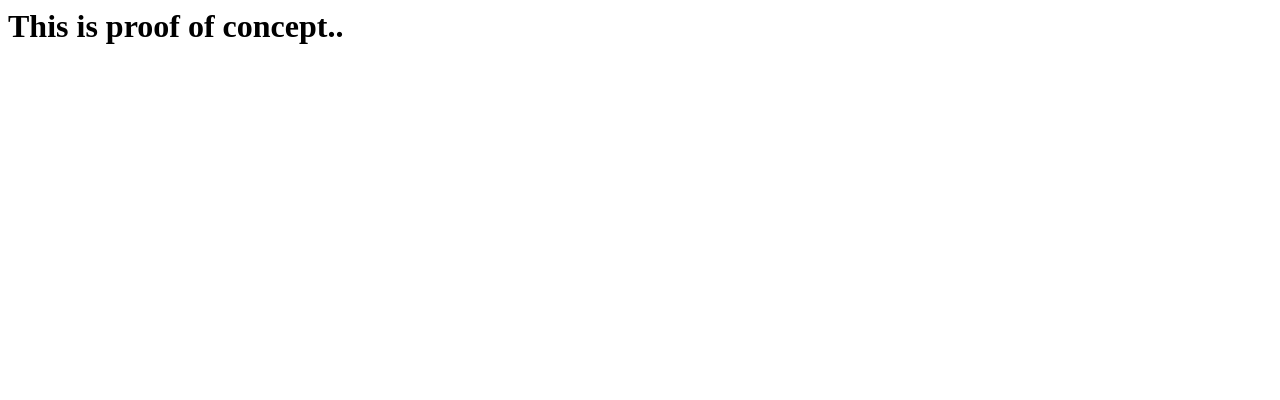
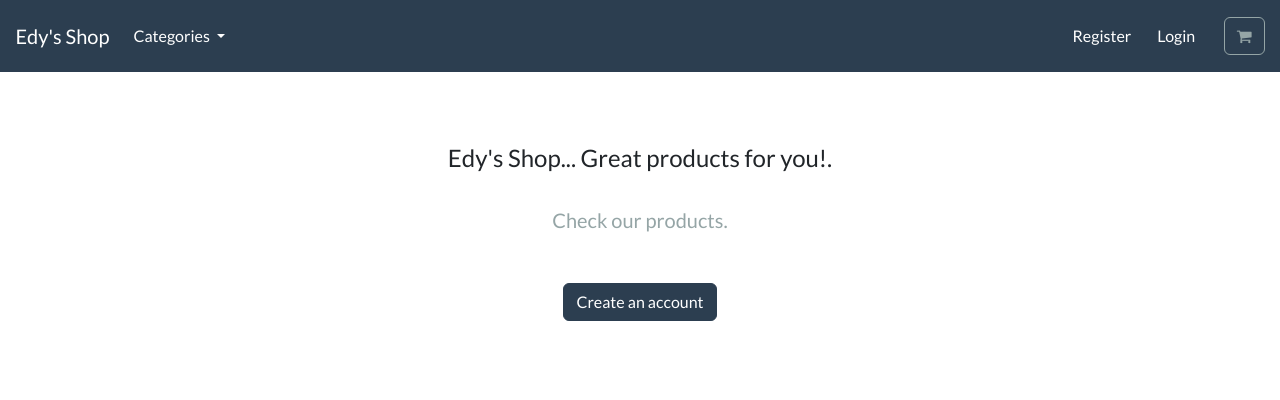
Before and after one commit to EdyDaSilva/ecommerce, a Django app: page / in a window 1280 px wide. Shown: the top 400 px of the page. Run offline with Django 4.2, Linux system fonts and the light colour scheme; some libraries are stand-ins or nearby versions.

Commit message:
base html added

```diff
--- /dev/null
+++ b/store/templates/store/base.html
@@ -0,0 +1,172 @@
+{% load static %}
+
+<!DOCTYPE html>
+
+<html>
+
+
+    <head>
+
+        <meta charset="utf-8"/>
+
+        <meta name="viewport" content="width=device-width, initial-scale=1">
+
+
+	  <title> Edy's Shop </title>
+
+
+
+        <!-- CSS -->
+
+        <link rel="stylesheet" href="https://bootswatch.com/5/flatly/bootstrap.min.css">
+
+        <link rel="stylesheet" href="https://cdnjs.cloudflare.com/ajax/libs/font-awesome/4.7.0/css/font-awesome.min.css">
+
+
+
+        <!-- JavaScript -->
+
+        <script src="https://code.jquery.com/jquery-3.5.1.min.js" integrity="sha256-9/aliU8dGd2tb6OSsuzixeV4y/faTqgFtohetphbbj0=" crossorigin="anonymous"></script>
+
+
+	<!-- JavaScript Popper -->
+
+        <script src="https://cdn.jsdelivr.net/npm/bootstrap@5.2.2/dist/js/bootstrap.bundle.min.js" integrity="sha384-OERcA2EqjJCMA+/3y+gxIOqMEjwtxJY7qPCqsdltbNJuaOe923+mo//f6V8Qbsw3" crossorigin="anonymous"></script>
+
+
+
+	 <!-- Bootstrap Max CDN -->
+
+	  <script src="https://maxcdn.bootstrapcdn.com/bootstrap/4.0.0/js/bootstrap.min.js"></script>
+
+
+
+    </head>
+
+
+
+
+    <nav class="navbar navbar-expand-lg bg-primary justify-content-center">
+
+
+        <a class="navbar-brand main-heading text-white" href="{% url 'store' %}">
+
+        &nbsp; &nbsp; Edy's Shop
+
+        </a>
+
+
+        <button
+        class="navbar-toggler"
+        type="button"
+        data-toggle="collapse"
+        data-target="#navbarNavDropdown"
+        aria-controls="navbarNavDropdown"
+        aria-expanded="false"
+        aria-label="Toggle navigation">
+
+        <span class="navbar-toggler-icon"></span>
+
+    </button>
+
+
+        <div class="collapse navbar-collapse" id="navbarCollapse">
+
+            <ul class="navbar-nav me-auto mb-2 mb-md-0">
+
+                <li class="nav-item dropdown">
+
+                    <a class="nav-link dropdown-toggle text-white" href="#" id="navbarDropdown" role="button"
+                    data-bs-toggle="dropdown" aria-expanded="false">
+
+                        Categories
+
+                    </a>
+
+                    <ul class="dropdown-menu" aria-labelledby="navbarDropdown">
+
+                        <li>
+
+                            <a class="dropdown-item" href="{% url 'store' %}"> All </a>
+
+                        </li>
+
+
+
+                    </ul>
+
+                </li>
+
+            </ul>
+
+        </div>
+
+
+        <div class="collapse navbar-collapse text-center" id="navbarNavDropdown">
+
+            <ul class="navbar-nav ms-auto">
+
+
+                <li class="nav-item">
+
+                    <a class="btn btn-alert navbar-btn text-white" type="button"  href="/"> Register </a>
+
+                </li>
+
+
+                <li class="nav-item">
+
+                    <a class="btn btn-alert navbar-btn text-white" type="button"  href="/"> Login </a>
+
+                </li>
+
+
+                &nbsp; &nbsp; &nbsp;
+
+
+                <li class="nav-item">
+
+                    <a type="button" role="button" href="/" class="btn btn-outline-secondary">
+
+
+
+                        <i class="fa fa-shopping-cart" aria-hidden="true"> </i>
+
+
+                    </a>
+
+                </li>
+
+                &nbsp; &nbsp; &nbsp;
+
+
+            </ul>
+
+
+        </div>
+
+
+    </nav>
+
+
+    <body>
+
+
+        {% block content %}
+
+
+
+
+
+
+
+
+        {% endblock %}
+
+
+
+
+    </body>
+
+
+</html>
--- a/store/templates/store/store.html
+++ b/store/templates/store/store.html
@@ -1,2 +1,46 @@
 
-<h1>This is proof of concept..</h1>
+{% extends "./base.html" %}
+
+{% load static %}
+
+
+{% block content %}
+
+
+    <!-- Introduction section -->
+
+    <section class="py-4 text-center container">
+
+        <div class="row py-lg-5">
+
+            <div class="col-lg-6 col-md-8 mx-auto">
+
+
+                <h4> Edy's Shop... Great products for you!. </h4>
+
+
+                <br>
+
+
+                <p class="lead text-muted">
+
+                Check our products.
+
+                </p>
+
+
+                <br>
+
+                <a href="#" class="btn btn-primary my-2"> Create an account </a>
+
+
+            </div>
+
+        </div>
+
+
+    </section>
+
+
+
+{% endblock %}
```
